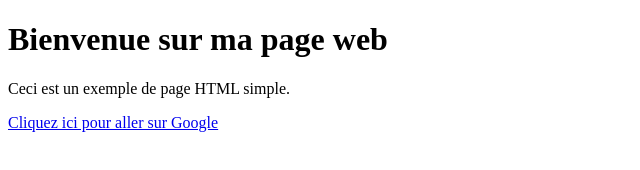
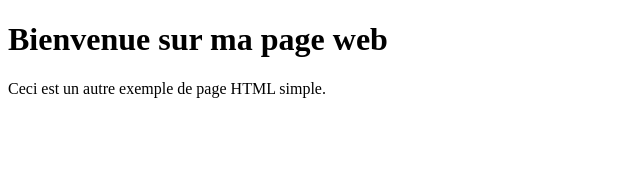
Before and after one commit to maha-benothman/webStat, a plain HTML site: page index.html in a window 1280 px wide. Shown: the whole page, without its empty margins (0-640 px from the left). Drawn offline with Linux system fonts and the light colour scheme.

Commit message:
Update index.html
updating index.html

```diff
--- a/index.html
+++ b/index.html
@@ -7,7 +7,6 @@
 </head>
 <body>
     <h1>Bienvenue sur ma page web</h1>
-    <p>Ceci est un exemple de page HTML simple.</p>
-    <a href="https://www.google.com" target="_blank">Cliquez ici pour aller sur Google</a>
+    <p>Ceci est un autre exemple de page HTML simple.</p>
 </body>
 </html>
```
